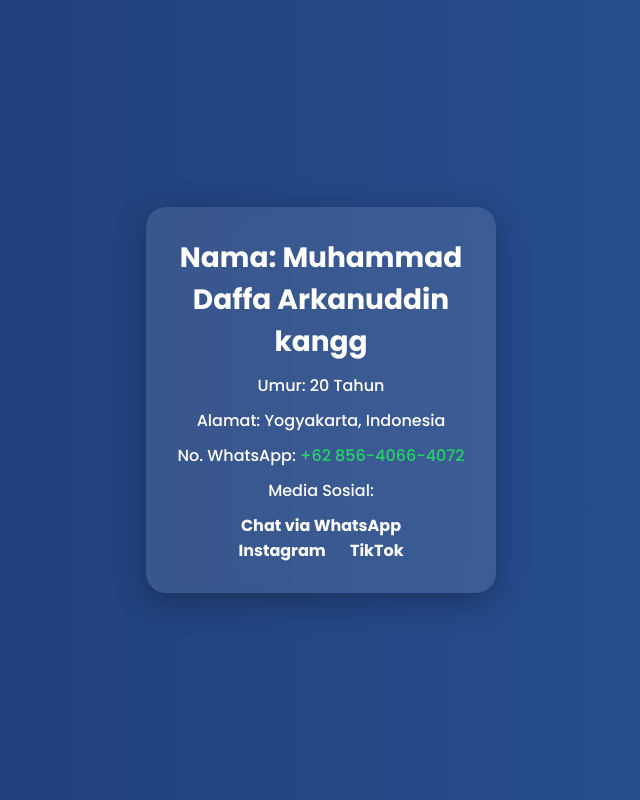
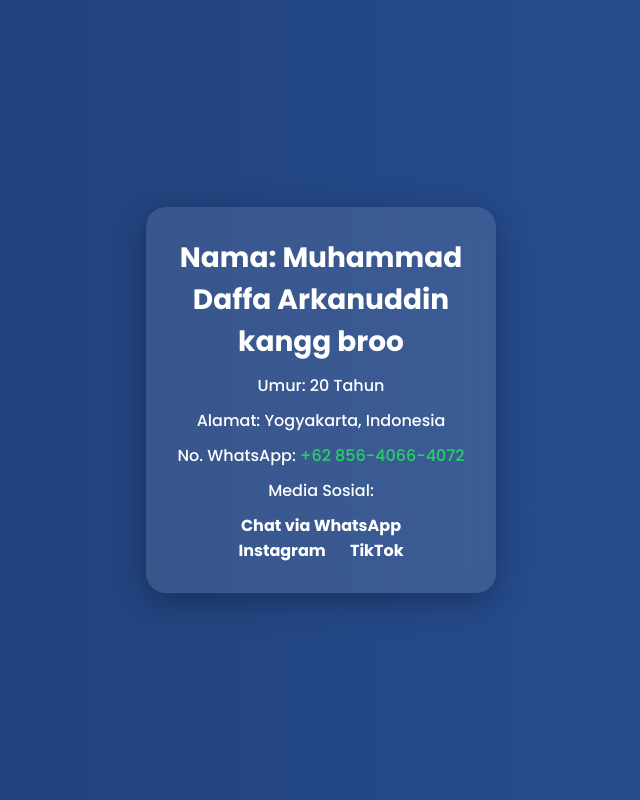
Before and after one commit to Daffam514/Profilgua, a plain HTML site: page index.html in a window 1280 px wide. Shown: the whole page, without its empty margins (319-959 px from the left). Drawn offline with Linux system fonts and the light colour scheme.

Commit message:
index.html

```diff
--- a/index.html
+++ b/index.html
@@ -70,7 +70,7 @@
 <body>
 
   <div class="card">
-    <h1>Nama: Muhammad Daffa Arkanuddin kangg</h1>
+    <h1>Nama: Muhammad Daffa Arkanuddin kangg broo</h1>
     <p>Umur: 20 Tahun</p>
     <p>Alamat: Yogyakarta, Indonesia</p>
     <p>No. WhatsApp: <span class="whatsapp">+62 856-4066-4072</span></p>
```
